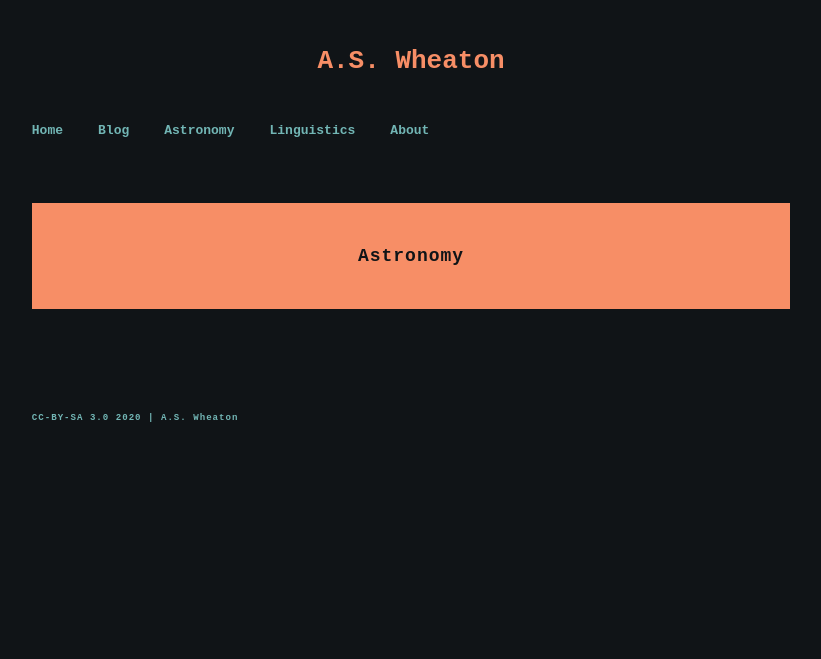
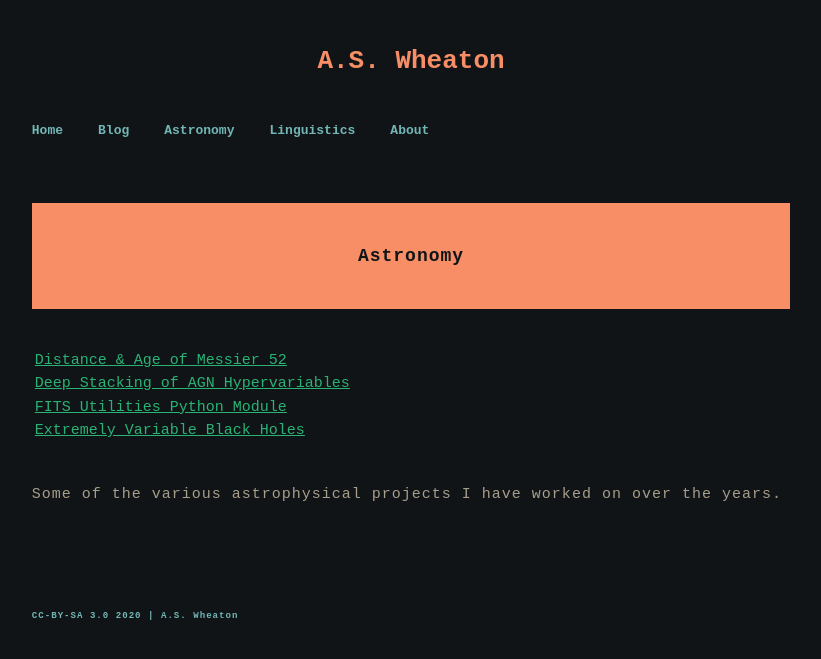
Before and after one commit to aswheaton/aswheaton.github.io, a Jekyll site: the page built from astronomy.md, in a window 1280 px wide. Shown: the top 659 px of the page, without its empty margins (229-1050 px from the left). Built offline with Jekyll 4.4.1, drawn with Linux system fonts in a browser that asks for light colours.

Commit message:
Added astronomy and M52 stuff.

```diff
--- a/astronomy.md
+++ b/astronomy.md
@@ -5,3 +5,10 @@ profile_pic: ""
 profile_pic_alt: ""
 short_bio:
 ---
+
+| [Distance & Age of Messier 52](./distance-age-m52)                     |
+| [Deep Stacking of AGN Hypervariables](./deep-stacking-of-AGN-hypervars)|
+| [FITS Utilities Python Module](./fits-utils)                           |
+| [Extremely Variable Black Holes](./extreme-var-black-holes)            |
+
+Some of the various astrophysical projects I have worked on over the years.
```
Also changed, not shown: 404.md (+1 -2 lines), distance-age-m52.md (added, +13 -0 lines).
